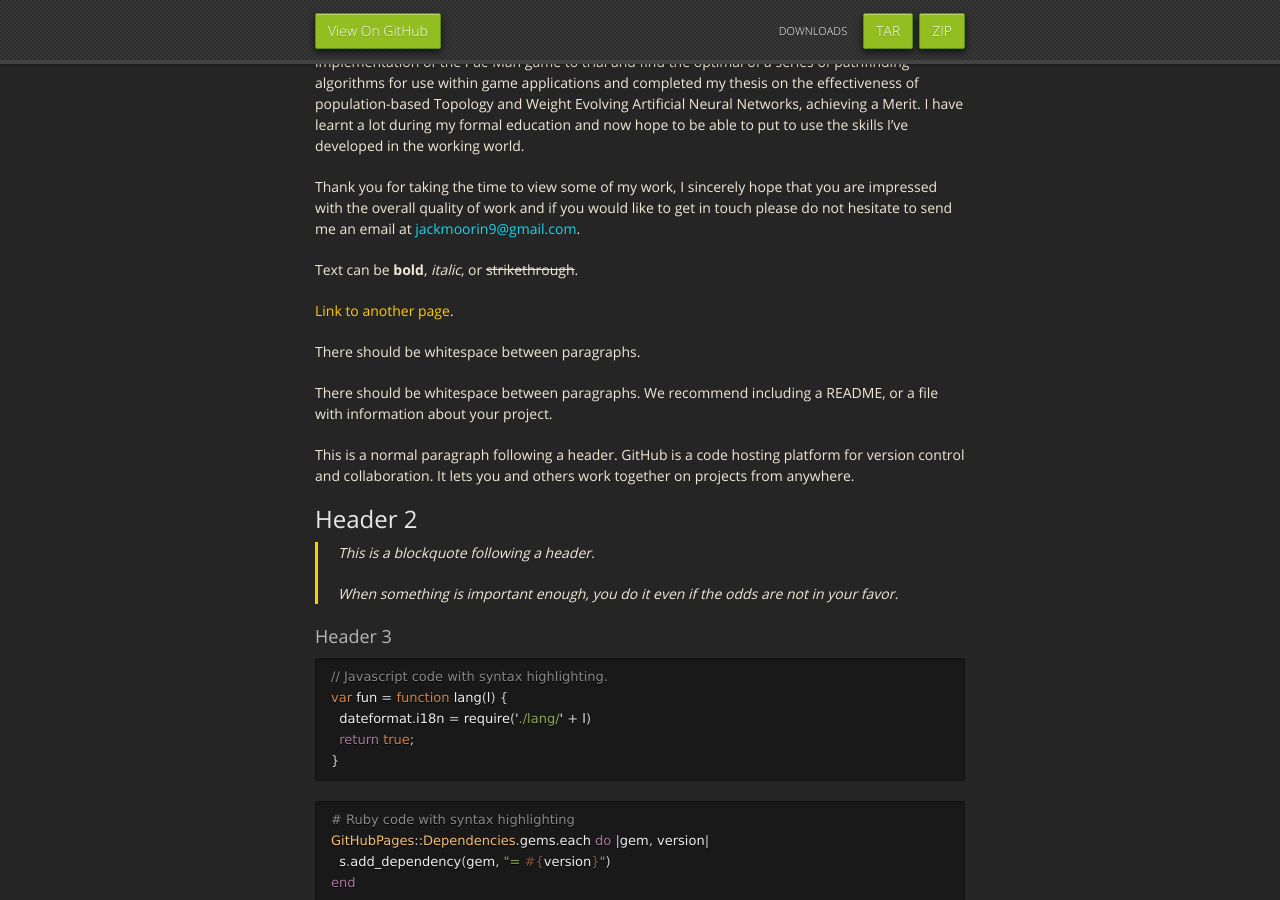
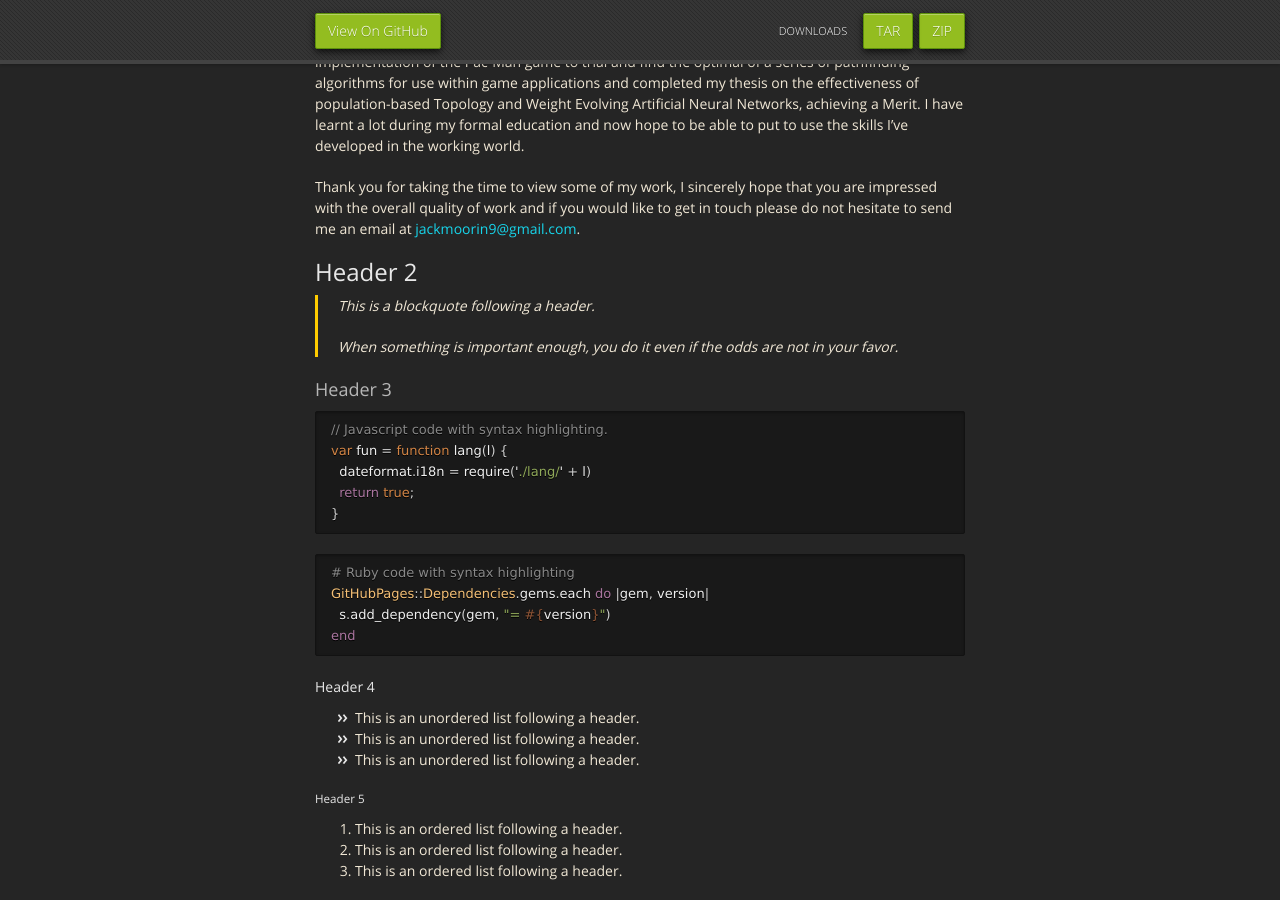
Before and after one commit to GamesProgrammingGrad2021/GamesProgrammingGrad2021.github.io, a Jekyll site: the page built from index.md, in a window 1280 px wide and 900 px high, scrolled down 953 px. Built offline with Jekyll 4.4.1, drawn with Linux system fonts in a browser that asks for light colours; nearby versions of some CDN libraries; our own code applies the rules of GitHub Pages for plain Markdown files.

Commit message:
Update index.md

```diff
--- a/index.md
+++ b/index.md
@@ -35,16 +35,6 @@
 
 Thank you for taking the time to view some of my work, I sincerely hope that you are impressed with the overall quality of work and if you
 would like to get in touch please do not hesitate to send me an email at <span style="color: #17d5eb">jackmoorin9@gmail.com</span>.
-
-Text can be **bold**, _italic_, or ~~strikethrough~~.
-
-[Link to another page](another-page).
-
-There should be whitespace between paragraphs.
-
-There should be whitespace between paragraphs. We recommend including a README, or a file with information about your project.
-
-This is a normal paragraph following a header. GitHub is a code hosting platform for version control and collaboration. It lets you and others work together on projects from anywhere.
 
 ## [](#header-2)Header 2
 
```
